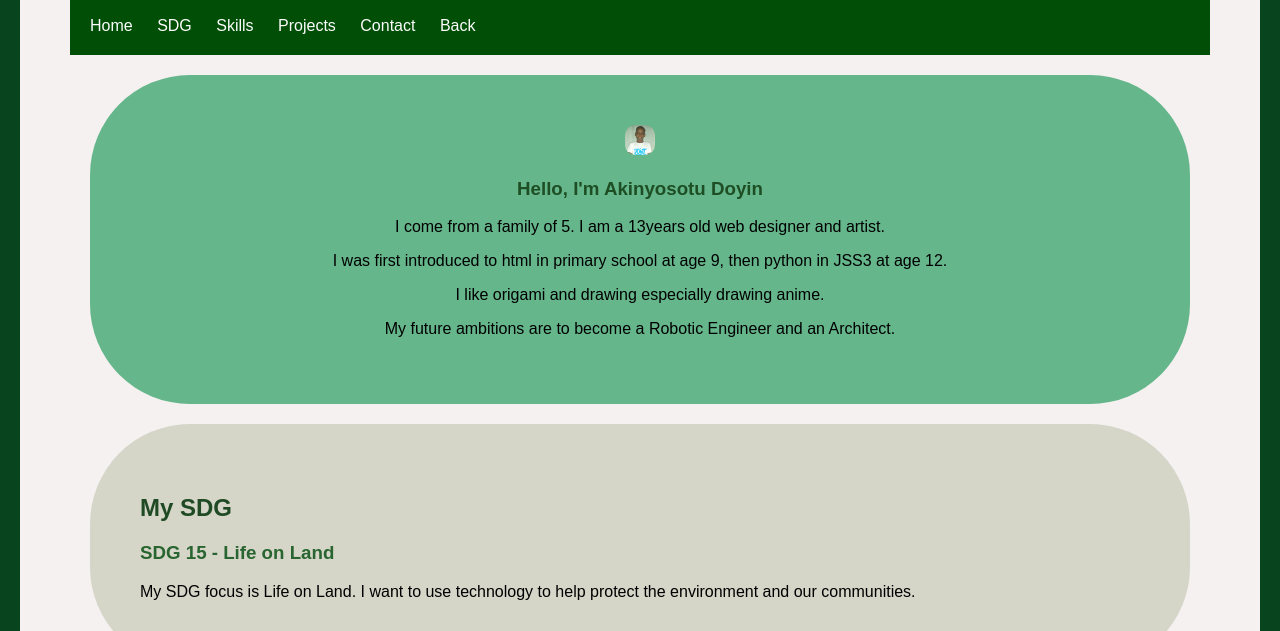
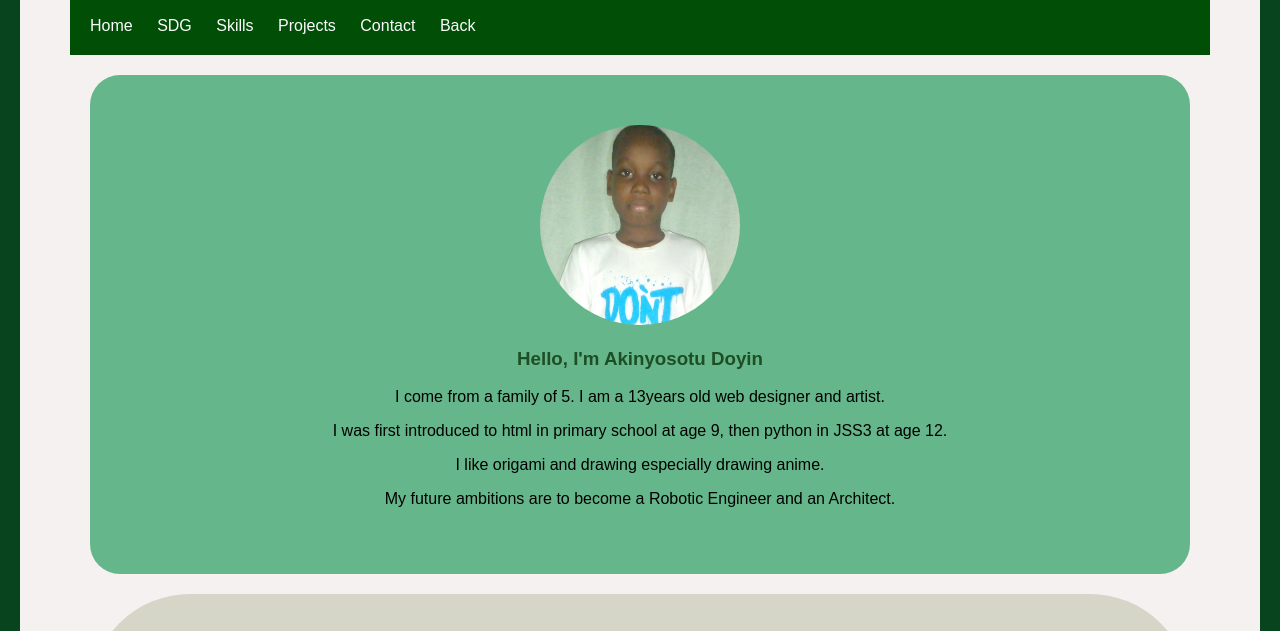
Before and after one commit to D-Larsh/Aqualine, a plain HTML site: page indexx.html in a window 1280 px wide. Shown: the part 141-772 px from the top of the page. Drawn offline with Linux system fonts and the light colour scheme.

Commit message:
Update stylee.css

```diff
--- a/stylee.css
+++ b/stylee.css
@@ -31,14 +31,15 @@ section {
 
 .home-section {
     background-color: rgb(101, 182, 139);
-    border-radius: 100px;
+    border-radius: 30px;
     text-align: center;
 }
 
-#home img {
-    width: 30px;
-    height: 30px;
-    border-radius: 10px;
+.home-section img {
+    width: 200px;
+    height: 200px;
+    object-fit: cover;
+    border-radius: 50%;
 }
 
 h1 {
```
